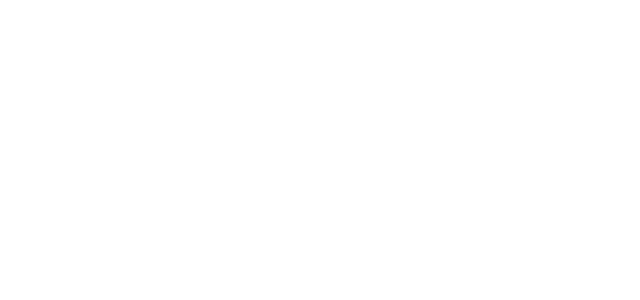
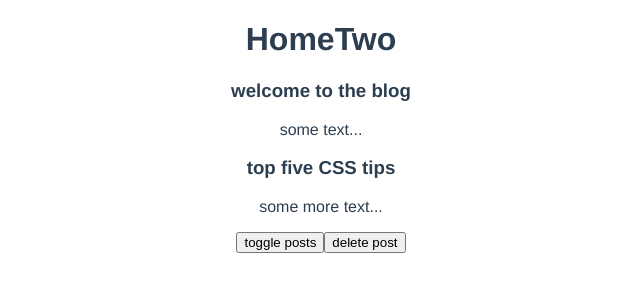
Before and after one commit to RichardMillerWimmer/learning-vue-3, a Vue app: page /HomeTwo in a window 1280 px wide. Before the commit this address had no page. Shown: the top 300 px of the page, without its empty margins (319-959 px from the left). Built offline with nearby package versions, Linux system fonts and the light colour scheme.

Commit message:
lifecycle hooks in setup

```diff
--- /dev/null
+++ b/src/components/PostList.vue
@@ -0,0 +1,30 @@
+<template>
+  <div class="post-list">
+    <div v-for="(post, index) in posts" :key="index">
+      <SinglePost :post="post" />
+    </div>
+  </div>
+</template>
+
+<script>
+import { onMounted, onUnmounted, onUpdated } from '@vue/runtime-core';
+import SinglePost from './SinglePost.vue';
+export default {
+  props: ["posts"],
+  components: {SinglePost},
+  setup(props) {
+    onMounted(() => {
+        console.log('component mounted')
+    })
+    onUnmounted(() => {
+        console.log('component unmounted')
+    })
+    onUpdated(() => {
+        console.log('component updated')
+    })
+  },
+};
+</script>
+
+<style>
+</style>
--- /dev/null
+++ b/src/components/SinglePost.vue
@@ -0,0 +1,22 @@
+<template>
+  <div class="post">
+    <h3>{{ post.title }}</h3>
+    <p>{{ snippet }}</p>
+  </div>
+</template>
+
+<script>
+import { computed } from "@vue/runtime-core";
+export default {
+  props: ["post"],
+  setup(props) {
+    const snippet = computed(() => {
+      return props.post.body.substring(0, 100) + "...";
+    });
+    return { snippet };
+  },
+};
+</script>
+
+<style>
+</style>
--- a/src/router/index.js
+++ b/src/router/index.js
@@ -1,11 +1,17 @@
 import { createRouter, createWebHistory } from 'vue-router'
 import Home from '../views/Home.vue'
+import HomeTwo from '../views/HomeTwo.vue'
 
 const routes = [
   {
     path: '/',
     name: 'Home',
     component: Home
+  },
+  {
+    path: '/HomeTwo',
+    name: 'HomeTwo',
+    component: HomeTwo
   }
 ]
 
--- /dev/null
+++ b/src/views/HomeTwo.vue
@@ -0,0 +1,30 @@
+<template>
+  <h1>HomeTwo</h1>
+  <PostList v-if="showPosts" :posts='posts' />
+  <button @click="showPosts = !showPosts">toggle posts</button>
+  <button @click="posts.pop()">delete post</button>
+</template>
+
+<script>
+import PostList from "../components/PostList.vue";
+import { ref } from "@vue/reactivity";
+
+export default {
+  name: "HomeTwo",
+  components: { PostList },
+  setup() {
+    const posts = ref([
+      { title: "welcome to the blog", body: "some text", id: 1 },
+      { title: "top five CSS tips", body: "some more text", id: 2 },
+    ]);
+
+    const showPosts = ref(true)
+
+
+    return { posts, showPosts };
+  },
+};
+</script>
+
+<style>
+</style>
```
